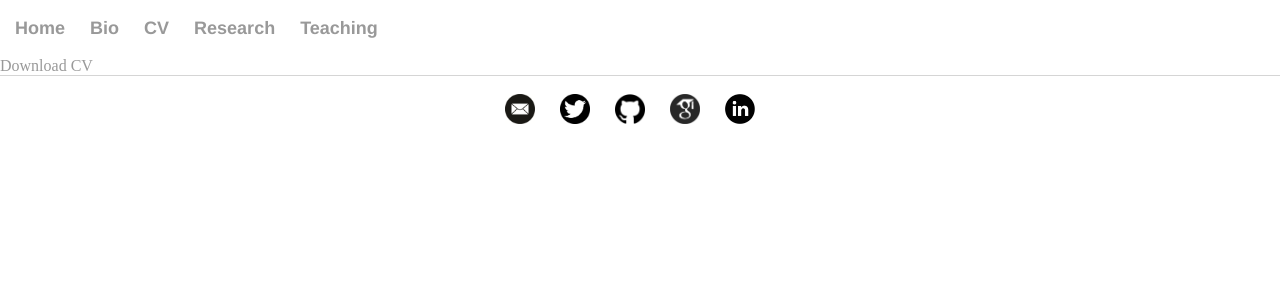
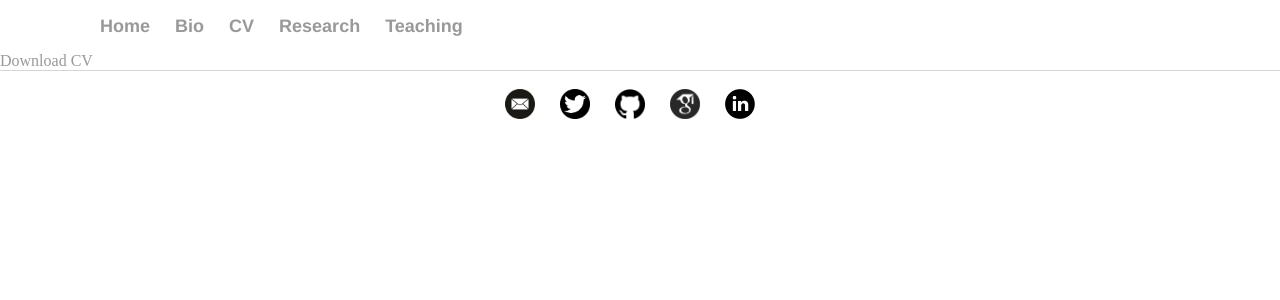
Before and after one commit to soeren-henn/soeren-henn.github.io, a Jekyll site: the page built from cv/index.html, in a window 1280 px wide. Shown: the top 300 px of the page. Built offline with Jekyll 4.4.1, drawn with Linux system fonts in a browser that asks for light colours.

Commit message:
Update main.css

```diff
--- a/css/main.css
+++ b/css/main.css
@@ -11,7 +11,7 @@ body {
 }
 
 nav {
-    margin-left
+    line-height: 100%;
 }
 
 nav ul, footer ul {
@@ -125,6 +125,9 @@ ul.posts li {
     .about{
         margin: 0px 100px 40px 100px;
     }
+    nav ul, footer ul {
+        padding: 0px 100px 0px 100px
+    }
     .research-header {
         height: 400px;
   }
```
